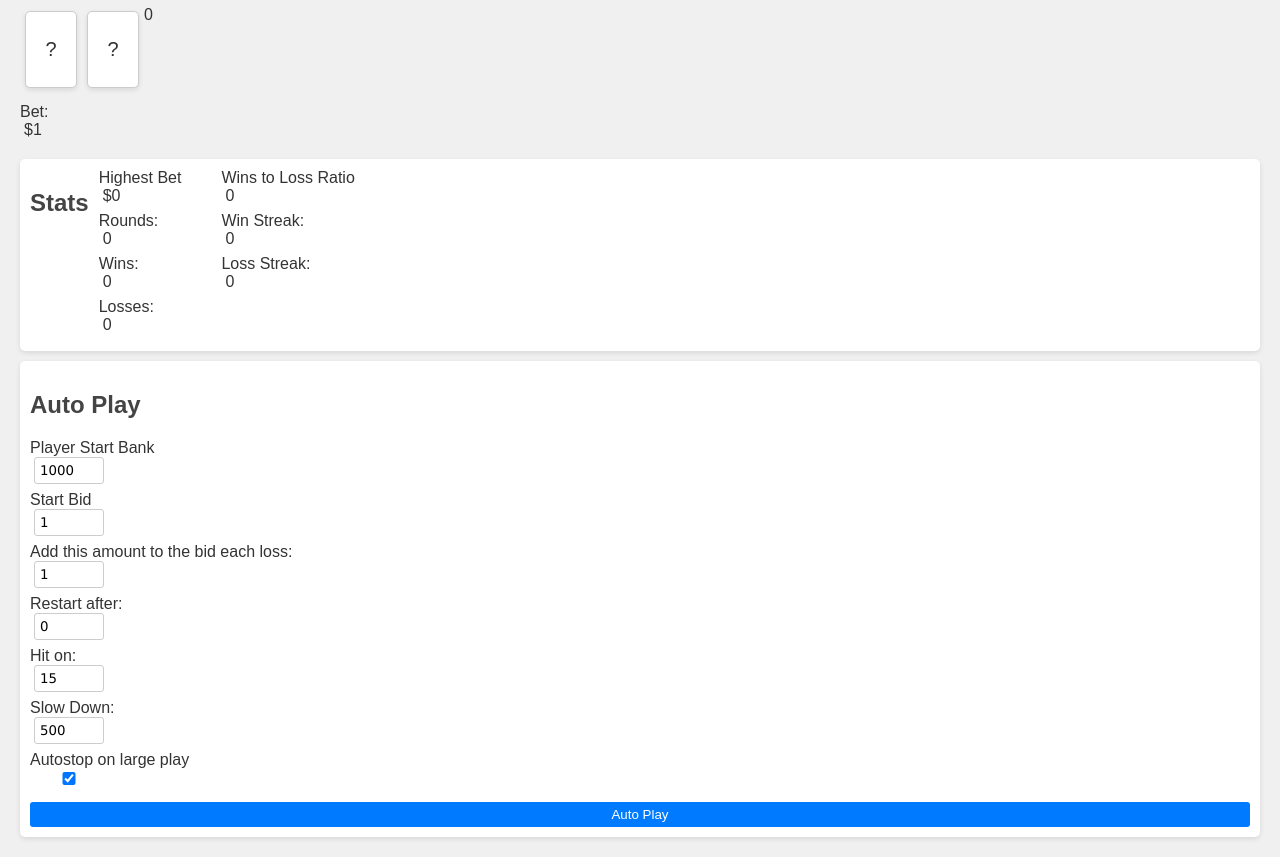
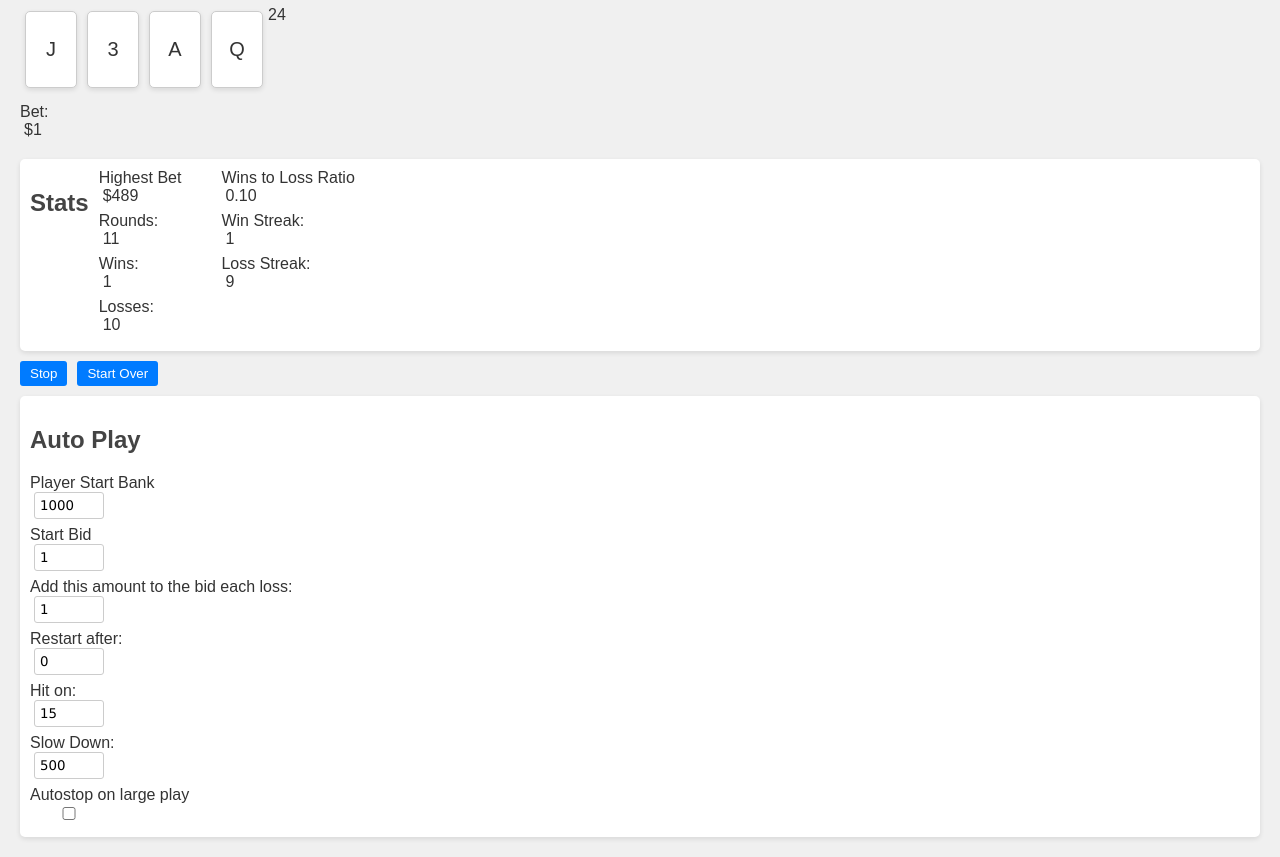
Before and after one commit to MichaelDarkBlue/auto-Blackjack, a plain HTML site: page index.html in a window 1280 px wide. Shown: the part 239-1096 px from the top of the page. Drawn offline with Linux system fonts and the light colour scheme.

Commit message:
Update index.html

```diff
--- a/index.html
+++ b/index.html
@@ -320,7 +320,7 @@
             function stopNow() {
                 if (!stop) {
                     stop = true;
-                    htmlIDs.bStop.innerHTML = "Restart";
+                    htmlIDs.bStop.innerHTML = "Go";
                 } else {
                     stop = false;
                     htmlIDs.bStop.innerHTML = "Stop";
@@ -506,7 +506,7 @@
             <label>Slow Down:</label>
             <input type="number" id="slow" value="500">
             <label>Autostop on large play</label>
-            <input type="checkbox" id="autoStop" checked value="1">
+            <input type="checkbox" id="autoStop" value="1">
             <button id="autoplay" onclick="autoPlay()">Auto Play</button>
         </div>
         <script>
@@ -538,9 +538,8 @@
                 highestBet: document.getElementById("highestBet"),
                 autostop: document.getElementById("autoStop")
             }
-            //init();
-            //autoPlay();
             init();
+            autoPlay();
         </script>
     </body>
 </html>
```
